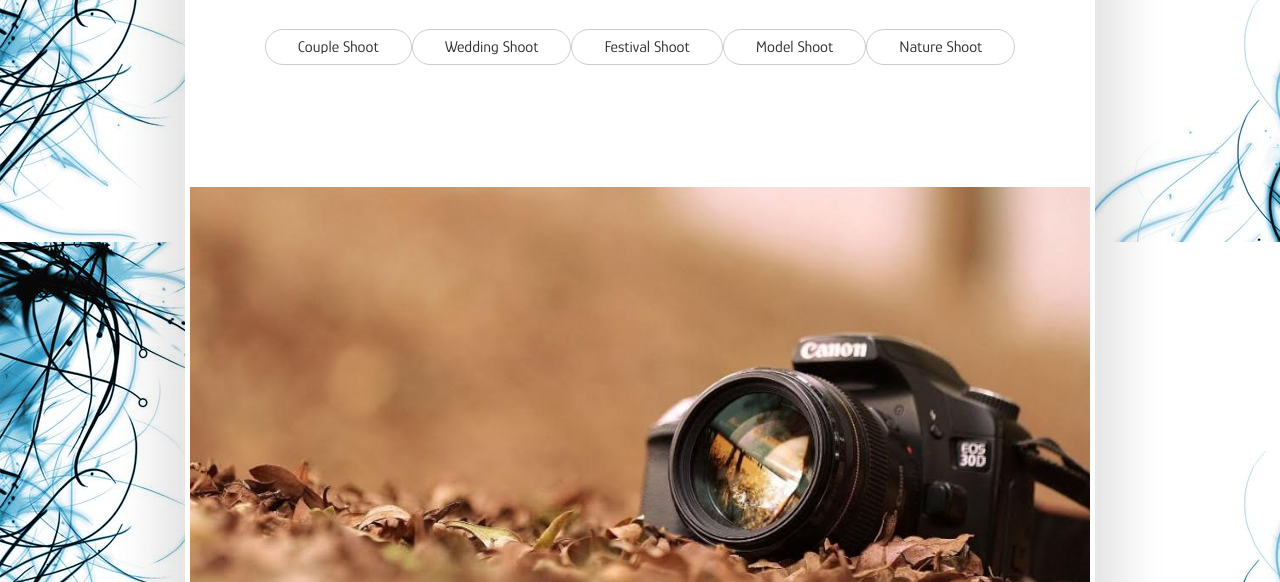
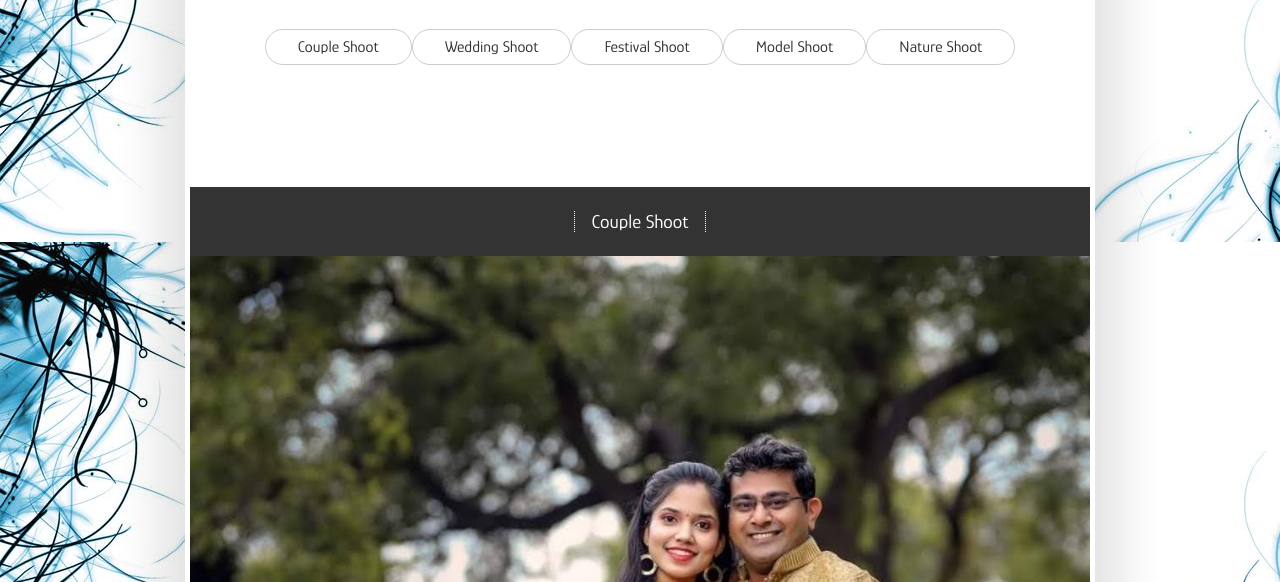
Before and after one commit to Borse030/Photography-site, a plain HTML site: page index.html in a window 1280 px wide. Shown: the part 218-800 px from the top of the page. Drawn offline with nearby package versions, Linux system fonts and the light colour scheme.

Commit message:
Update index.html

```diff
--- a/index.html
+++ b/index.html
@@ -46,7 +46,6 @@
 
 
 
-            <div id="landing-image"></div>
         </div>
         <div id="images">
             <div id="header">
```
